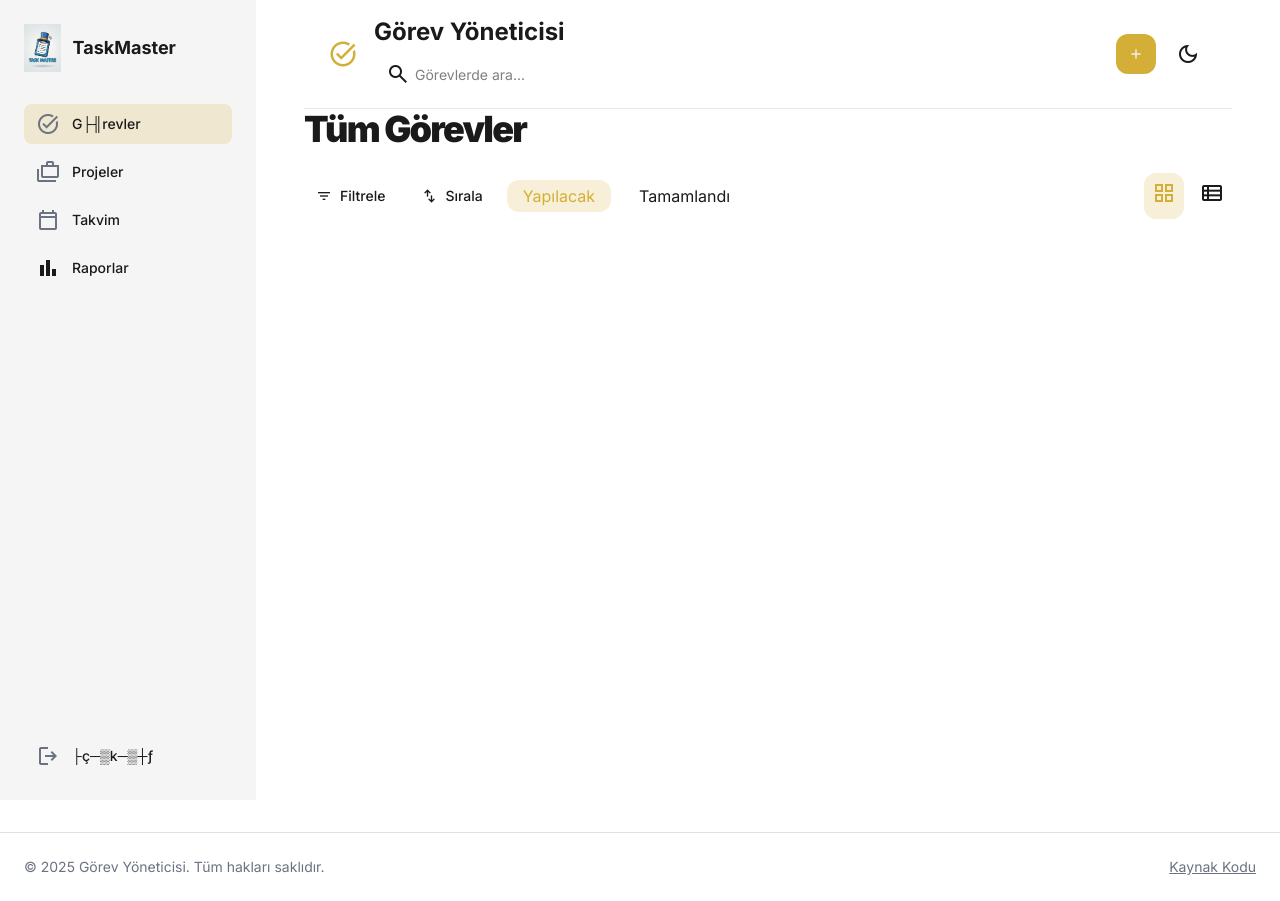
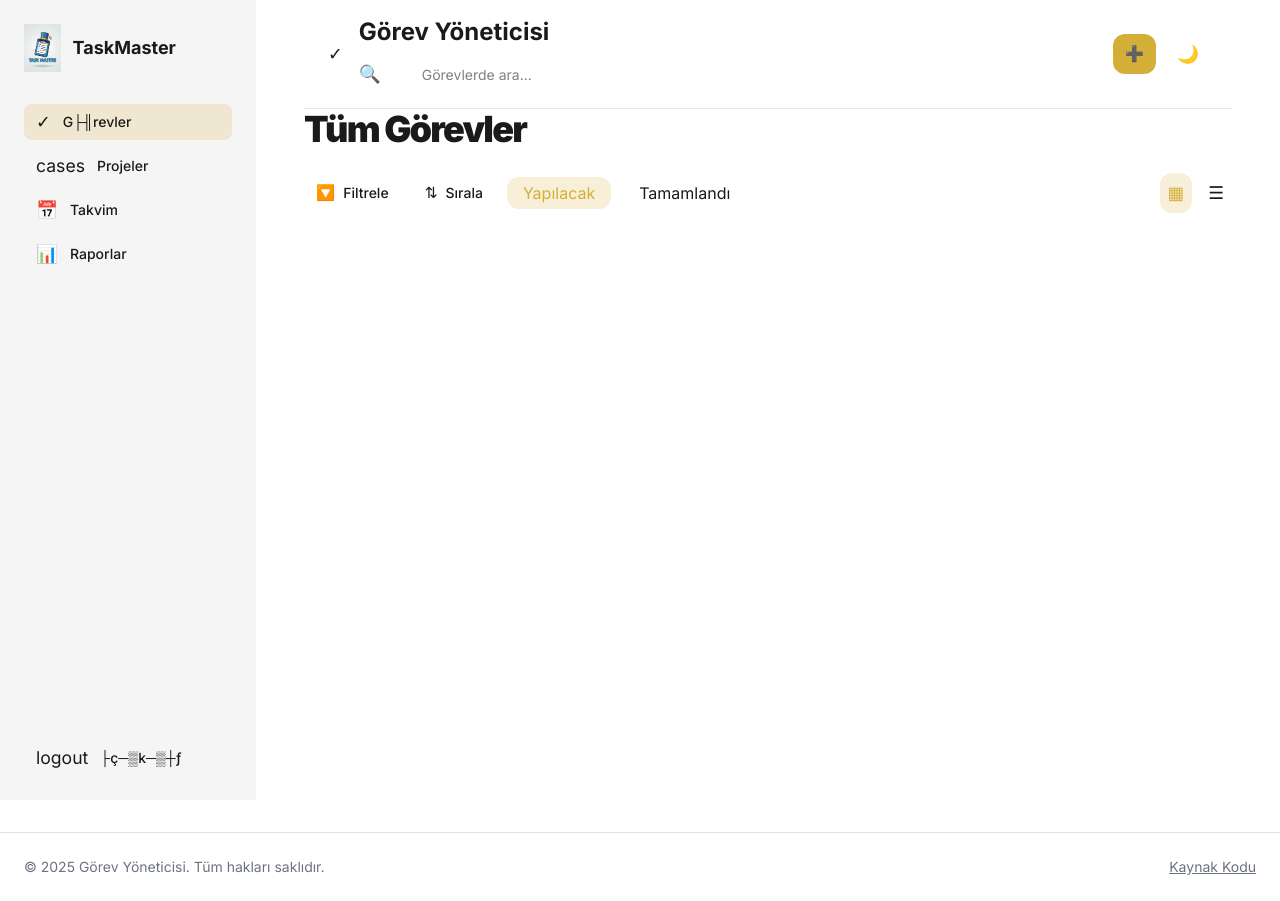
Before and after one commit to arnisel/todolist.github.io, a Flask app: page /tasks in a window 1280 px wide. Run offline with Flask 2, Linux system fonts and the light colour scheme; a user stored in the database is signed in; data comes from the database, SQL or seed files in the repository; data that the repository does not hold is empty; some libraries are stand-ins or nearby versions.

Commit message:
chore(ui): replace Material Symbols spans with emoji icons to avoid font conflicts

```diff
--- a/templates/_header.html
+++ b/templates/_header.html
@@ -12,10 +12,10 @@
       </div>
     </div>
   <button aria-label="Tema değiştir" class="js-toggle-color flex items-center justify-center overflow-hidden rounded-lg h-12 w-12 bg-subtle-light/60 dark:bg-card-dark text-text-light dark:text-text-dark mr-1">
-    <span class="material-symbols-outlined">dark_mode</span>
+    <span class="icon" aria-hidden="true">🌙</span>
   </button>
   <button class="js-open-new-task flex min-w-[84px] cursor-pointer items-center justify-center gap-2 overflow-hidden rounded-lg h-12 px-5 bg-primary text-[#1A1A1A] text-base font-bold leading-normal tracking-wide shadow-soft hover:opacity-90 transition-opacity">
-    <span class="material-symbols-outlined">add_circle</span>
+    <span class="icon" aria-hidden="true">➕</span>
     <span class="truncate">Hızlı Görev Ekle</span>
   </button>
 </div>
--- a/templates/base.html
+++ b/templates/base.html
@@ -35,7 +35,10 @@
   <style>
     .material-symbols-outlined{font-variation-settings:'FILL' 0,'wght' 400,'GRAD' 0,'opsz' 24}
     .material-symbols-outlined.fill{font-variation-settings:'FILL' 1,'wght' 400,'GRAD' 0,'opsz' 24}
-  </style>
+
+  .icon{font-family:inherit;display:inline-block;font-size:1.1em;line-height:1;}
+  .material-symbols-outlined{display:none !important;}
+</style>
   <!-- Tailwind CDN removed for production safety; minimal fallback CSS below provides
        essential responsive helpers. To use full Tailwind in production, build a
        compiled CSS with the Tailwind CLI or PostCSS plugin per Tailwind docs. -->
@@ -93,7 +96,10 @@
     }
     .dropdown-open{ opacity: 1; transform: translateY(0) scaleY(1); pointer-events: auto; }
     .dropdown-closing{ opacity: 0; transform: translateY(-6px) scaleY(.98); pointer-events: none; }
-  </style>
+
+  .icon{font-family:inherit;display:inline-block;font-size:1.1em;line-height:1;}
+  .material-symbols-outlined{display:none !important;}
+</style>
 
   <script>
     // Mobile menu toggle handlers (robust: delegated + direct listeners)
@@ -318,7 +324,10 @@
     html.dark img.login-logo { filter: invert(1) brightness(1.15); }
 
     body { font-family: Inter, system-ui, -apple-system, 'Segoe UI', Roboto, 'Helvetica Neue', Arial; }
-  </style>
+
+  .icon{font-family:inherit;display:inline-block;font-size:1.1em;line-height:1;}
+  .material-symbols-outlined{display:none !important;}
+</style>
 </head>
 
 <body class="font-display bg-background-light dark:bg-background-dark text-text-light dark:text-text-dark">
@@ -339,26 +348,26 @@
         </div>
         <nav class="flex flex-col gap-2">
           <a class="flex items-center gap-3 rounded px-3 py-2 text-text-light dark:text-text-dark hover:bg-black/5 dark:hover:bg-white/5 {% if request.endpoint == 'tasks' %}bg-primary/20 text-primary{% endif %}" href="{{ url_for('tasks') }}">
-            <span class="material-symbols-outlined text-text-muted-light dark:text-text-muted-dark">task_alt</span>
+            <span class="icon" aria-hidden="true">✓</span>
             <p class="text-sm font-medium">G├╢revler</p>
           </a>
           <a class="flex items-center gap-3 rounded px-3 py-2 text-text-light dark:text-text-dark hover:bg-black/5 dark:hover:bg-white/5 {% if request.endpoint == 'projects' %}bg-primary/20 text-primary{% endif %}" href="{{ url_for('projects') }}">
-            <span class="material-symbols-outlined text-text-muted-light dark:text-text-muted-dark">cases</span>
+            <span class="icon" aria-hidden="true">cases</span>
             <p class="text-sm font-medium">Projeler</p>
           </a>
           <a class="flex items-center gap-3 rounded px-3 py-2 text-text-light dark:text-text-dark hover:bg-black/5 dark:hover:bg-white/5 {% if request.endpoint == 'calendar' %}bg-primary/20 text-primary{% endif %}" href="{{ url_for('calendar') }}">
-            <span class="material-symbols-outlined text-text-muted-light dark:text-text-muted-dark">calendar_today</span>
+            <span class="icon" aria-hidden="true">📅</span>
             <p class="text-sm font-medium">Takvim</p>
           </a>
           <a class="flex items-center gap-3 rounded px-3 py-2 hover:bg-black/5 dark:hover:bg-white/5 {% if request.endpoint == 'reports' %}bg-primary/20 text-primary{% else %}text-text-light dark:text-text-dark{% endif %}" href="{{ url_for('reports') }}">
-            <span class="material-symbols-outlined fill">bar_chart</span>
+            <span class="icon" aria-hidden="true">📊</span>
             <p class="text-sm font-medium">Raporlar</p>
           </a>
         </nav>
       </div>
       <div class="flex flex-col gap-1">
         <a class="flex items-center gap-3 rounded px-3 py-2 text-text-light dark:text-text-dark hover:bg-black/5 dark:hover:bg-white/5" href="{{ url_for('logout') }}">
-          <span class="material-symbols-outlined text-text-muted-light dark:text-text-muted-dark">logout</span>
+          <span class="icon" aria-hidden="true">logout</span>
           <p class="text-sm font-medium">├ç─▒k─▒┼ƒ</p>
         </a>
       </div>
@@ -370,7 +379,7 @@
         <div class="flex items-center gap-3">
           <div class="relative">
             <button id="mobileMenuBtn" type="button" aria-controls="mobileMenu" aria-expanded="false" class="js-mobile-menu-toggle p-2 rounded-md bg-subtle-light/60 dark:bg-card-dark text-text-light dark:text-text-dark">
-              <span class="material-symbols-outlined">menu</span>
+              <span class="icon" aria-hidden="true">☰</span>
             </button>
             <!-- Mobile dropdown anchored to hamburger: shown on very small viewports -->
             <div id="mobileDropdown" class="dropdown-panel hidden absolute left-0 mt-2 w-48 bg-card-light dark:bg-card-dark border border-border-light dark:border-border-dark rounded shadow-md z-50">
@@ -387,7 +396,7 @@
         </div>
         <div class="flex items-center gap-2">
           <button class="js-open-new-task p-2 rounded-md bg-primary text-black" type="button">
-            <span class="material-symbols-outlined">add</span>
+            <span class="icon" aria-hidden="true">➕</span>
           </button>
         </div>
       </div>
@@ -403,30 +412,30 @@
             <span class="text-text-light dark:text-text-dark font-bold text-lg truncate">TaskMaster</span>
           </a>
           <button id="closeMobileMenu" type="button" class="js-mobile-menu-toggle ml-auto p-1 rounded text-text-muted-light dark:text-text-muted-dark">
-            <span class="material-symbols-outlined">close</span>
+            <span class="icon" aria-hidden="true">✖</span>
           </button>
         </div>
         <nav class="flex flex-col gap-2">
           <a class="flex items-center gap-3 rounded px-3 py-2 text-text-light dark:text-text-dark hover:bg-black/5 dark:hover:bg-white/5" href="{{ url_for('tasks') }}">
-            <span class="material-symbols-outlined text-text-muted-light dark:text-text-muted-dark">task_alt</span>
+            <span class="icon" aria-hidden="true">✓</span>
             <p class="text-sm font-medium">G├╢revler</p>
           </a>
           <a class="flex items-center gap-3 rounded px-3 py-2 text-text-light dark:text-text-dark hover:bg-black/5 dark:hover:bg-white/5" href="{{ url_for('projects') }}">
-            <span class="material-symbols-outlined text-text-muted-light dark:text-text-muted-dark">cases</span>
+            <span class="icon" aria-hidden="true">cases</span>
             <p class="text-sm font-medium">Projeler</p>
           </a>
           <a class="flex items-center gap-3 rounded px-3 py-2 text-text-light dark:text-text-muted-dark hover:bg-black/5 dark:hover:bg-white/5" href="{{ url_for('calendar') }}">
-            <span class="material-symbols-outlined text-text-muted-light dark:text-text-muted-dark">calendar_today</span>
+            <span class="icon" aria-hidden="true">📅</span>
             <p class="text-sm font-medium">Takvim</p>
           </a>
           <a class="flex items-center gap-3 rounded px-3 py-2 hover:bg-black/5 dark:hover:bg-white/5 text-text-light dark:text-text-dark" href="{{ url_for('reports') }}">
-            <span class="material-symbols-outlined fill">bar_chart</span>
+            <span class="icon" aria-hidden="true">📊</span>
             <p class="text-sm font-medium">Raporlar</p>
           </a>
         </nav>
         <div class="mt-6">
           <a class="flex items-center gap-3 rounded px-3 py-2 text-text-light dark:text-text-dark hover:bg-black/5 dark:hover:bg-white/5" href="{{ url_for('logout') }}">
-            <span class="material-symbols-outlined text-text-muted-light dark:text-text-muted-dark">logout</span>
+            <span class="icon" aria-hidden="true">logout</span>
             <p class="text-sm font-medium">├ç─▒k─▒┼ƒ</p>
           </a>
         </div>
@@ -667,11 +676,14 @@
     #slidePanel nav a:hover{ background: rgba(0,0,0,0.04); }
     #slidePanel .panel-header{ display:flex; align-items:center; gap:0.5rem; margin-bottom:0.5rem; }
     #slidePanel .panel-title{ font-weight:700; font-size:1.05rem; }
-  </style>
+
+  .icon{font-family:inherit;display:inline-block;font-size:1.1em;line-height:1;}
+  .material-symbols-outlined{display:none !important;}
+</style>
 
   <!-- Slim bar toggle (click me) -->
   <button id="slideBarBtn" aria-controls="slidePanel" aria-expanded="false" aria-label="Gezinmeyi a├º" title="Gezinmeyi a├º">
-    <span class="chev material-symbols-outlined">chevron_right</span>
+    <span class="icon" aria-hidden="true">chevron_right</span>
   </button>
 
   <!-- Overlay for the slide panel -->
@@ -682,7 +694,7 @@
     <div class="panel-header">
       <div class="panel-title">Gezinme</div>
       <button id="closeSlidePanel" aria-label="Kapat" class="ml-auto p-1 rounded text-text-muted-light dark:text-text-muted-dark">
-        <span class="material-symbols-outlined">close</span>
+        <span class="icon" aria-hidden="true">✖</span>
       </button>
     </div>
     <nav aria-label="Ana gezinme">
--- a/templates/login.html
+++ b/templates/login.html
@@ -69,7 +69,7 @@
 <div class="flex w-full flex-1 items-stretch">
 <input id="loginPassword" name="password" class="form-input flex w-full min-w-0 flex-1 resize-none overflow-hidden rounded-l-lg text-gray-900 dark:text-white focus:outline-0 border-gray-300 dark:border-gray-700 bg-gray-50 dark:bg-gray-800/50 focus:border-primary focus:ring-2 focus:ring-primary/20 h-12 placeholder:text-gray-400 dark:placeholder:text-gray-500 p-[15px] border-r-0 pr-2 text-base font-normal leading-normal" placeholder="Şifrenizi girin" type="password" value=""/>
 <div class="text-gray-400 dark:text-gray-500 flex border border-gray-300 dark:border-gray-700 bg-gray-50 dark:bg-gray-800/50 items-center justify-center px-3 rounded-r-lg border-l-0">
-<span id="loginToggle" class="material-symbols-outlined text-xl" style="cursor:pointer">visibility</span>
+<span class="icon" aria-hidden="true">👁️</span>
 </div>
 </div>
 </label>
--- a/templates/register.html
+++ b/templates/register.html
@@ -80,7 +80,7 @@
 <div class="relative flex w-full items-stretch">
 <input id="password" name="password" class="form-input w-full rounded-lg border border-border-light dark:border-border-dark bg-input-bg-light dark:bg-input-bg-dark text-text-light dark:text-text-dark placeholder:text-gray-400 dark:placeholder:text-gray-500 focus:border-primary focus:ring-primary h-12 pl-4 pr-10 text-sm font-normal" placeholder="Şifrenizi oluşturun" type="password"/>
 <div class="absolute inset-y-0 right-0 flex cursor-pointer items-center pr-3 text-gray-400 dark:text-gray-500 hover:text-primary">
-<span id="registerToggle" class="material-symbols-outlined" style="cursor:pointer">visibility</span>
+<span class="icon" aria-hidden="true">👁️</span>
 </div>
 </div>
 <p class="text-xs text-gray-500 dark:text-gray-400 pt-2">En az 8 karakter, bir büyük harf ve bir rakam içermelidir.</p>
@@ -90,7 +90,7 @@
 <div class="relative flex w-full items-stretch">
 <input id="password_confirm" name="password_confirm" class="form-input w-full rounded-lg border border-border-light dark:border-border-dark bg-input-bg-light dark:bg-input-bg-dark text-text-light dark:text-text-dark placeholder:text-gray-400 dark:placeholder:text-gray-500 focus:border-primary focus:ring-primary h-12 pl-4 pr-10 text-sm font-normal" placeholder="Şifrenizi tekrar girin" type="password"/>
 <div class="absolute inset-y-0 right-0 flex cursor-pointer items-center pr-3 text-gray-400 dark:text-gray-500 hover:text-primary">
-<span id="registerToggleConfirm" class="material-symbols-outlined" style="cursor:pointer">visibility_off</span>
+<span class="icon" aria-hidden="true">🚫</span>
 </div>
 </div>
 </label>
--- a/templates/reports.html
+++ b/templates/reports.html
@@ -6,14 +6,14 @@
   <header class="flex items-center justify-between whitespace-nowrap border-b border-solid border-gray-200/10 dark:border-white/10 px-4 sm:px-6 md:px-10 py-3">
     <div class="flex items-center gap-4 text-black dark:text-white">
       <div class="text-primary size-6">
-        <span class="material-symbols-outlined text-3xl">bar_chart</span>
+        <span class="icon" aria-hidden="true">📊</span>
       </div>
       <h2 class="text-lg font-bold leading-tight tracking-[-0.015em]">Görev Yöneticisi</h2>
       <p class="ml-3 text-sm text-gray-600 dark:text-gray-300">Raporlar</p>
     </div>
     <div class="flex items-center gap-2">
       <button class="js-toggle-color flex max-w-[480px] cursor-pointer items-center justify-center overflow-hidden rounded-lg h-10 w-10 bg-gray-200/50 dark:bg-white/10 text-black dark:text-white text-sm font-bold leading-normal">
-        <span class="material-symbols-outlined">dark_mode</span>
+        <span class="icon" aria-hidden="true">🌙</span>
       </button>
     </div>
   </header>
@@ -28,7 +28,7 @@
           <p class="text-gray-600 dark:text-gray-300 text-base font-normal">İşte bugünün genel özeti.</p>
         </div>
         <button class="flex min-w-[84px] cursor-pointer items-center justify-center gap-2 overflow-hidden rounded-lg h-12 px-5 bg-primary text-black text-base font-bold leading-normal tracking-wide shadow-soft hover:opacity-90 transition-opacity js-open-new-task">
-          <span class="material-symbols-outlined">add_circle</span>
+          <span class="icon" aria-hidden="true">➕</span>
           <span class="truncate">Hızlı Görev Ekle</span>
         </button>
       </div>
--- a/templates/tasks.html
+++ b/templates/tasks.html
@@ -7,13 +7,13 @@
   <header class="flex flex-wrap items-center justify-between border-b border-subtle-light dark:border-subtle-dark/50 px-4 md:px-6 py-4">
     <div class="flex items-center gap-4 min-w-0">
       <div class="flex items-center gap-3 text-text-light dark:text-text-dark shrink-0">
-        <span class="material-symbols-outlined text-primary text-3xl">task_alt</span>
+        <span class="icon" aria-hidden="true">✓</span>
       </div>
       <div class="min-w-0">
         <h2 class="text-xl md:text-2xl font-bold truncate">Görev Yöneticisi</h2>
         <div class="text-sm text-text-subtle-light dark:text-text-subtle-dark hidden md:block">Gösterge Paneli</div>
         <div class="mt-2 w-full md:w-auto flex items-center relative">
-          <span class="material-symbols-outlined absolute left-3 text-text-subtle-light dark:text-text-subtle-dark">search</span>
+          <span class="icon" aria-hidden="true">🔍</span>
           <input id="tasksSearch" class="form-input flex w-full md:w-64 min-w-0 resize-none overflow-hidden rounded-lg bg-subtle-light/60 dark:bg-card-dark text-text-light dark:text-text-dark focus:outline-0 focus:ring-2 focus:ring-primary/50 border-transparent h-9 placeholder:text-text-subtle-light dark:placeholder:text-text-subtle-dark pl-10 pr-3 text-sm font-normal" placeholder="Görevlerde ara..." value="" />
         </div>
       </div>
@@ -22,11 +22,11 @@
       <a href="{{ url_for('index') }}" class="text-sm underline hidden sm:inline">Gösterge Paneli</a>
       <a href="{{ url_for('tasks') }}" class="text-sm font-bold hidden sm:inline">Görevler</a>
       <button class="js-open-new-task flex items-center justify-center overflow-hidden rounded-lg h-10 bg-primary text-card-light gap-2 text-sm font-bold min-w-0 px-3">
-        <span class="material-symbols-outlined text-base">add</span>
+        <span class="icon" aria-hidden="true">➕</span>
         <span class="hidden sm:inline">Yeni Görev Ekle</span>
       </button>
       <button class="js-toggle-color flex cursor-pointer items-center justify-center overflow-hidden rounded-lg h-10 w-10 bg-subtle-light/60 dark:bg-card-dark text-text-light dark:text-text-dark">
-        <span class="material-symbols-outlined">dark_mode</span>
+        <span class="icon" aria-hidden="true">🌙</span>
       </button>
     </div>
   </header>
@@ -206,7 +206,7 @@
       <div class="flex flex-wrap items-center gap-3">
         <div class="relative">
           <button id="filterBtn" class="flex items-center gap-2 rounded-lg h-10 px-3 bg-subtle-light/60 dark:bg-card-dark text-sm font-medium">
-            <span class="material-symbols-outlined text-base">filter_list</span>
+            <span class="icon" aria-hidden="true">🔽</span>
             Filtrele
           </button>
           <!-- filter panel -->
@@ -217,7 +217,7 @@
         </div>
         <div class="relative">
           <button id="sortBtn" class="flex items-center gap-2 rounded-lg h-10 px-3 bg-subtle-light/60 dark:bg-card-dark text-sm font-medium">
-            <span class="material-symbols-outlined text-base">swap_vert</span>
+            <span class="icon" aria-hidden="true">⇅</span>
             Sırala
           </button>
           <div id="sortPanel" class="hidden absolute left-0 mt-2 w-48 rounded-md bg-card-light dark:bg-card-dark border border-subtle-light/50 dark:border-subtle-dark/40 p-3 shadow-md z-50">
@@ -232,10 +232,10 @@
       <div class="flex items-center gap-2">
         <p class="text-sm text-text-subtle-light dark:text-text-subtle-dark hidden md:block">Görünüm:</p>
         <button class="js-view-grid p-2 rounded-lg bg-primary/20 text-primary">
-          <span class="material-symbols-outlined">grid_view</span>
+          <span class="icon" aria-hidden="true">▦</span>
         </button>
         <button class="js-view-list p-2 rounded-lg bg-subtle-light/60 dark:bg-card-dark">
-          <span class="material-symbols-outlined">view_list</span>
+          <span class="icon" aria-hidden="true">☰</span>
         </button>
       </div>
     </div>
@@ -252,18 +252,18 @@
           <div class="flex items-center gap-2 shrink-0">
             <span class="text-xs font-bold py-1 px-2.5 rounded-full {% if t.priority == 'high' %}bg-red-500/10 text-red-500{% elif t.priority == 'medium' %}bg-orange-500/10 text-orange-500{% else %}bg-green-500/10 text-green-500{% endif %}">{{ t.priority|capitalize }}</span>
             <button class="js-delete-task h-8 w-8 flex items-center justify-center rounded-lg border border-subtle-light dark:border-subtle-dark hover:bg-subtle-light/60 dark:hover:bg-subtle-dark text-red-600" data-id="{{ t.id }}" title="Sil">
-              <span class="material-symbols-outlined">delete</span>
+              <span class="icon" aria-hidden="true">🗑️</span>
             </button>
           </div>
         </div>
         <p class="text-sm sm:text-sm text-text-subtle-light dark:text-text-subtle-dark mb-4 {% if t.status == 'done' %}line-through{% endif %}">{{ t.description }}</p>
         <div class="mt-auto flex justify-between items-center">
           <div class="flex items-center gap-2 text-xs sm:text-sm text-text-subtle-light dark:text-text-subtle-dark {% if t.status == 'done' %}line-through{% endif %}">
-            <span class="material-symbols-outlined text-base">calendar_today</span>
+            <span class="icon" aria-hidden="true">📅</span>
             <span>{{ t.due }}</span>
           </div>
           <button class="js-toggle-check h-8 w-8 flex items-center justify-center rounded-lg border border-subtle-light dark:border-subtle-dark hover:bg-subtle-light/60 dark:hover:bg-subtle-dark {% if t.status == 'done' %}bg-primary/20 text-primary{% endif %}" data-id="{{ t.id }}">
-            <span class="material-symbols-outlined text-lg">check</span>
+            <span class="icon" aria-hidden="true">✔</span>
           </button>
         </div>
       </div>
```
Also changed, not shown: templates/calendar.html (+5 -5 lines), templates/projects.html (+7 -7 lines).
